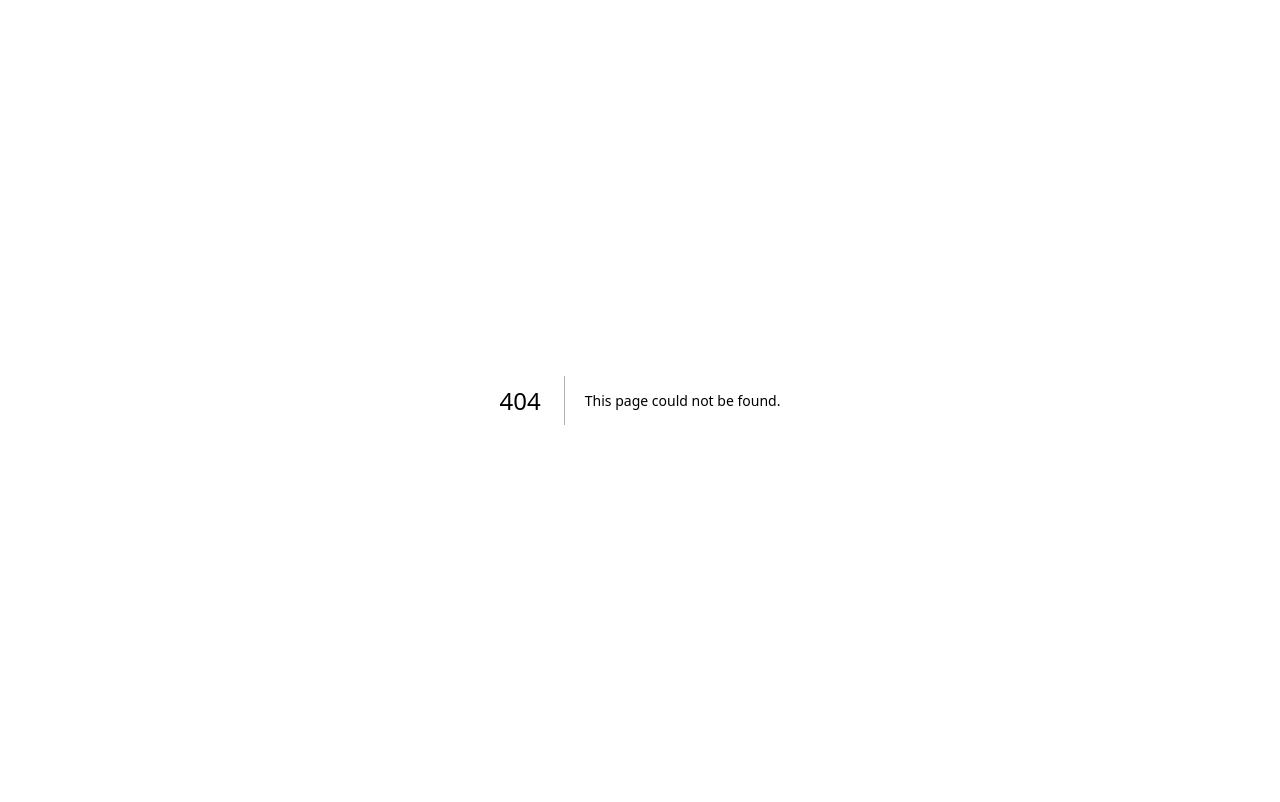
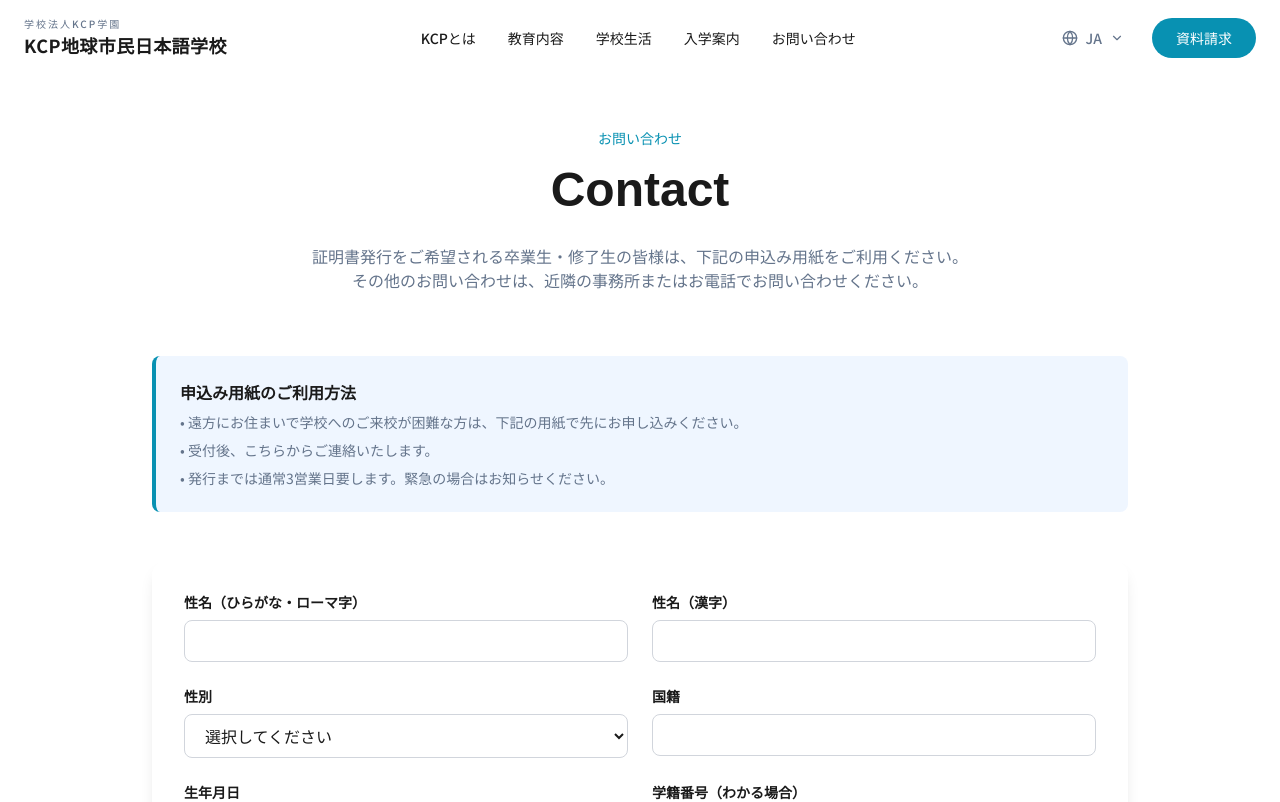
Before and after one commit to Kimschool/v0-website-redesign, a Next.js app: page /contact in a window 1280 px wide. Before the commit this address had no page. Shown: the top 802 px of the page. Built offline with nearby package versions, Linux system fonts and the light colour scheme; a web font is replaced by a local one.

Commit message:
feat: change section navigation to page routing
Create new route pages and update header links from hash to full paths.

```diff
--- /dev/null
+++ b/app/about/page.tsx
@@ -0,0 +1,22 @@
+import { Header } from "@/components/header"
+import { TopAbout } from "@/components/top-about"
+import { Footer } from "@/components/footer"
+import { ScrollToTop } from "@/components/scroll-to-top"
+
+export const metadata = {
+  title: "KCPとは - KCP日本語学校",
+  description: "KCP日本語学校についての詳細情報",
+}
+
+export default function AboutPage() {
+  return (
+    <>
+      <Header />
+      <main>
+        <TopAbout />
+      </main>
+      <Footer />
+      <ScrollToTop />
+    </>
+  )
+}
--- /dev/null
+++ b/app/admission/page.tsx
@@ -0,0 +1,22 @@
+import { Header } from "@/components/header"
+import { TopAdmission } from "@/components/top-admission"
+import { Footer } from "@/components/footer"
+import { ScrollToTop } from "@/components/scroll-to-top"
+
+export const metadata = {
+  title: "入学案内 - KCP日本語学校",
+  description: "KCP日本語学校への入学方法や手続きについて",
+}
+
+export default function AdmissionPage() {
+  return (
+    <>
+      <Header />
+      <main>
+        <TopAdmission />
+      </main>
+      <Footer />
+      <ScrollToTop />
+    </>
+  )
+}
--- /dev/null
+++ b/app/contact/page.tsx
@@ -0,0 +1,22 @@
+import { Header } from "@/components/header"
+import { ContactSection } from "@/components/contact-section"
+import { Footer } from "@/components/footer"
+import { ScrollToTop } from "@/components/scroll-to-top"
+
+export const metadata = {
+  title: "お問い合わせ - KCP日本語学校",
+  description: "KCP日本語学校へのお問い合わせ",
+}
+
+export default function ContactPage() {
+  return (
+    <>
+      <Header />
+      <main>
+        <ContactSection />
+      </main>
+      <Footer />
+      <ScrollToTop />
+    </>
+  )
+}
--- /dev/null
+++ b/app/education/page.tsx
@@ -0,0 +1,22 @@
+import { Header } from "@/components/header"
+import { TopEducation } from "@/components/top-education"
+import { Footer } from "@/components/footer"
+import { ScrollToTop } from "@/components/scroll-to-top"
+
+export const metadata = {
+  title: "教育内容 - KCP日本語学校",
+  description: "KCP日本語学校の教育プログラムについて",
+}
+
+export default function EducationPage() {
+  return (
+    <>
+      <Header />
+      <main>
+        <TopEducation />
+      </main>
+      <Footer />
+      <ScrollToTop />
+    </>
+  )
+}
--- /dev/null
+++ b/app/school-life/page.tsx
@@ -0,0 +1,22 @@
+import { Header } from "@/components/header"
+import { TopSchoolLife } from "@/components/top-school-life"
+import { Footer } from "@/components/footer"
+import { ScrollToTop } from "@/components/scroll-to-top"
+
+export const metadata = {
+  title: "学校生活 - KCP日本語学校",
+  description: "KCP日本語学校での学校生活について",
+}
+
+export default function SchoolLifePage() {
+  return (
+    <>
+      <Header />
+      <main>
+        <TopSchoolLife />
+      </main>
+      <Footer />
+      <ScrollToTop />
+    </>
+  )
+}
--- a/components/header.tsx
+++ b/components/header.tsx
@@ -36,11 +36,11 @@ export function Header() {
   }, [])
 
   const navItems = [
-    { label: t("nav.about"), href: "#about" },
-    { label: t("nav.education"), href: "#education" },
-    { label: t("nav.schoolLife"), href: "#school-life" },
-    { label: t("nav.admission"), href: "#admission" },
-    { label: t("nav.contact"), href: "#contact" },
+    { label: t("nav.about"), href: "/about" },
+    { label: t("nav.education"), href: "/education" },
+    { label: t("nav.schoolLife"), href: "/school-life" },
+    { label: t("nav.admission"), href: "/admission" },
+    { label: t("nav.contact"), href: "/contact" },
   ]
 
   return (
@@ -104,7 +104,7 @@ export function Header() {
 
           {/* CTA Button */}
           <Link
-            href="#admission"
+            href="/admission"
             className="hidden md:inline-flex items-center px-6 py-2.5 bg-primary text-white text-sm font-medium rounded-full hover:bg-primary/90 transition-colors duration-200"
           >
             {t("requestInfo")}
@@ -135,7 +135,7 @@ export function Header() {
               </Link>
             ))}
             <Link
-              href="#admission"
+              href="/admission"
               className="mt-4 text-center py-3 bg-primary text-white font-medium rounded-full"
               onClick={() => setMobileOpen(false)}
             >
```
